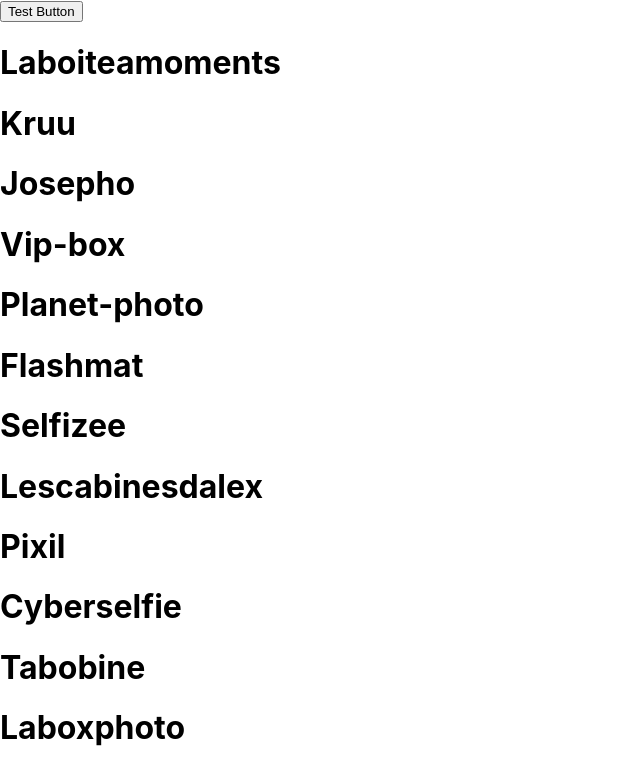
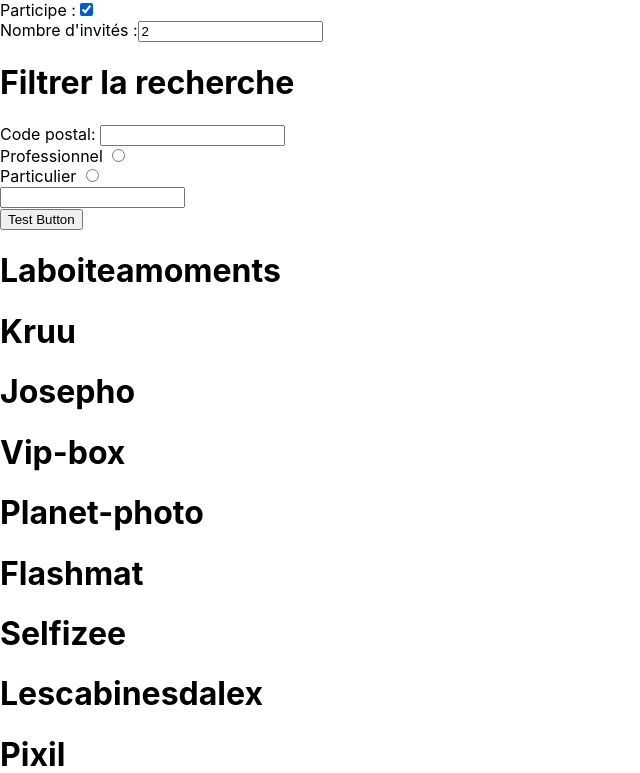
Before and after one commit to mateoweb/compare_booth, a React (Create React App) app in the folder compare_booth/: page / in a window 1280 px wide. Shown: the top 773 px of the page, without its empty margins (0-640 px from the left). Built offline with nearby package versions, Linux system fonts and the light colour scheme.

Commit message:
FormTest1

```diff
--- a/compare_booth/src/App.js
+++ b/compare_booth/src/App.js
@@ -3,12 +3,16 @@
 import Shop from './components/Shop'
 //import SearchBox from "./components/SearchBox";
 import dataShop from './dataShop.json'
+import Filters from './components/Filters'
 
   class App extends Component {
     state = {  }
 
-    onHandleClick = () => {
-      const dataFilter = dataShop.filter(dataShop => dataShop.Cabine_photo === "OUI")
+    filterClick = () => {
+      //utiliser find() pour trouver un seul élément
+      //utiliser filter() pour trouver plusieurs éléments et créer un nouveau
+
+      const dataFilter = dataShop.filter(dataShop => (dataShop.Cabine_photo === "NON") && (dataShop.Helio_booth === "OUI"))
       console.log(dataFilter);
 
     }
@@ -16,7 +20,8 @@
     render() {
       return (
         <div>
-        <button onClick={this.onHandleClick}>Test Button</button>
+        <Filters/>
+        <button onClick={this.filterClick}>Test Button</button>
         <Shop/>
         </div>
        );
--- /dev/null
+++ b/compare_booth/src/components/Filters.jsx
@@ -0,0 +1,60 @@
+import React from 'react';
+
+
+class Filters extends React.Component {
+    constructor(props) {
+      super(props);
+      this.state = {
+        isGoing: true,
+        numberOfGuests: 2,
+        selectedRadio: "option1"
+      };
+
+      this.handleInputChange = this.handleInputChange.bind(this);
+    }
+
+    handleInputChange(event) {
+      const target = event.target;
+      const value = target.type === 'checkbox' ? target.checked : target.value;
+      const name = target.name;
+
+      this.setState({
+        [name]: value
+      });
+    }
+
+    render() {
+      return (
+        <form>
+          <label>
+            Participe :
+            <input
+              name="isGoing"
+              type="checkbox"
+              checked={this.state.isGoing}
+              onChange={this.handleInputChange} />
+          </label>
+          <br />
+          <label>
+            Nombre d'invités :
+            <input
+              name="numberOfGuests"
+              type="number"
+              value={this.state.numberOfGuests}
+              onChange={this.handleInputChange} />
+          </label>
+          <div>
+            <h1>Filtrer la recherche</h1>
+        Code postal: <input label="Code postal"/><br/>
+        Professionnel <input type="radio"/><br/>
+        Particulier <input type="radio"/><br/>
+        <input/><br/>
+
+            </div>
+        </form>
+      );
+    }
+  }
+
+
+export default Filters;
--- a/compare_booth/src/components/Shop.jsx
+++ b/compare_booth/src/components/Shop.jsx
@@ -12,12 +12,12 @@
     render() {
         console.log(data)
         return (
-            <div>
+            <React.Fragment>
 
             { dataShop.map((detail, index)=>{
                 return <h1 key={index}>{detail.Nom}</h1>
             }) }
-            </div>
+            </React.Fragment>
          );
     }
 }
```
